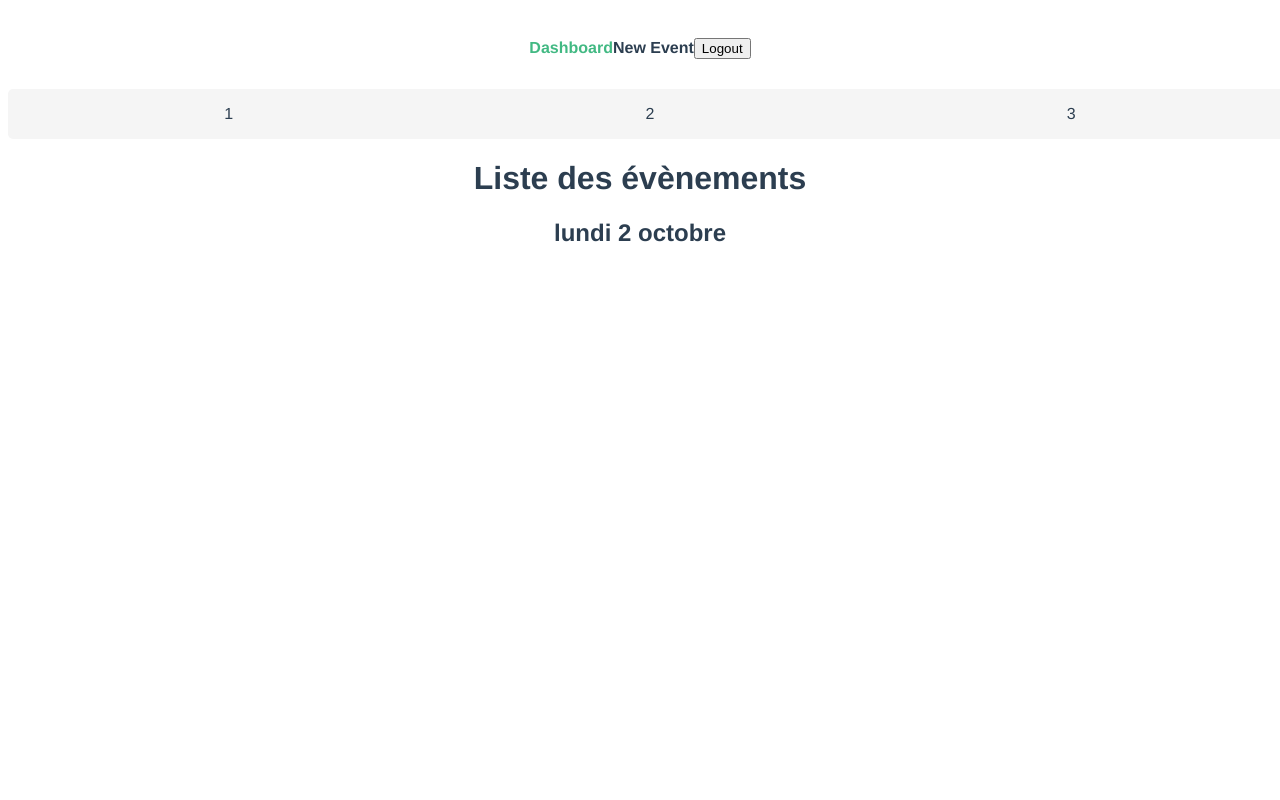
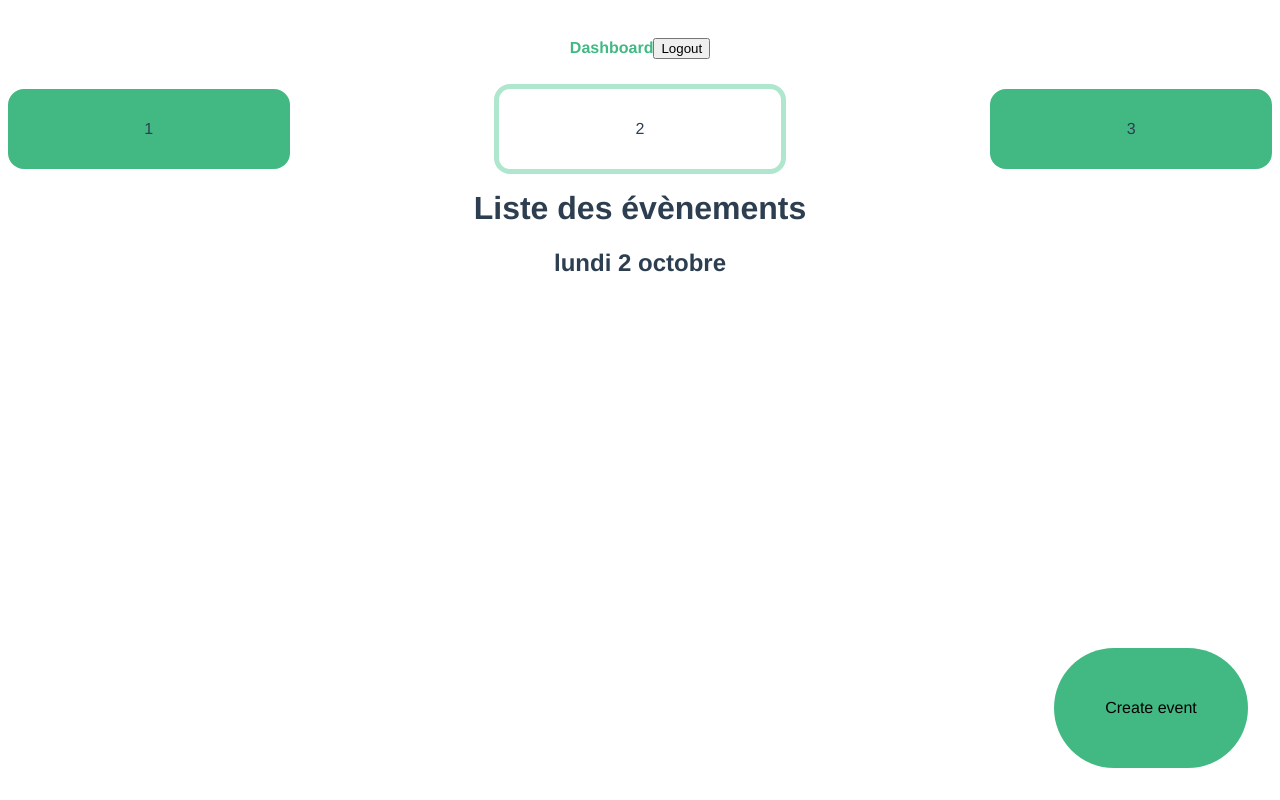
Before and after one commit to YanisDahmane/highday_app, a Vue app: page /app/dashboard in a window 1280 px wide. Built offline with nearby package versions, Linux system fonts and the light colour scheme; no server answers; sample sign-in values are in the browser's storage.

Commit message:
last push

```diff
--- a/src/components/AppHeader.vue
+++ b/src/components/AppHeader.vue
@@ -1,7 +1,6 @@
 <template>
   <nav>
     <router-link to="/app/dashboard">Dashboard</router-link>
-    <router-link to="/app/events/new">New Event</router-link>
     <button @click="logout()">Logout</button>
   </nav>
 </template>
--- a/src/components/DateSelector.vue
+++ b/src/components/DateSelector.vue
@@ -1,12 +1,12 @@
 <template>
   <div class="select-date">
-    <div id="previus-day" @click="setPreviousDay">
+    <div id="previus-day" class="selector" @click="setPreviousDay">
       {{ this.previousDay.getDate() }}
     </div>
     <div id="current-day">
       {{ this.actualDay.getDate() }}
     </div>
-    <div id="next-day" @click="setNextDay">
+    <div id="next-day" class="selector" @click="setNextDay">
       {{ this.nextDay.getDate() }}
     </div>
   </div>
@@ -52,22 +52,31 @@ export default {
     justify-content: space-between;
     align-items: center;
     width: 100%;
-    height: 50px;
-    background-color: #f5f5f5;
+    height: 80px;
     border-radius: 5px;
-    padding: 0 10px;
     margin-bottom: 20px;
   }
-  .select-date div {
+  .select-date .selector {
+    background-color: #42b983;
     display: flex;
     justify-content: center;
     align-items: center;
-    width: 100%;
+    width: 22vw;
     height: 100%;
+    border-radius: 16px;
+  }
+
+  .select-date #current-day {
+    border: 5px solid #aee7cd;
+    display: flex;
+    justify-content: center;
+    align-items: center;
+    width: 22vw;
+    height: 100%;
+    border-radius: 16px;
   }
   .select-date div:hover {
     cursor: pointer;
-    background-color: #e0e0e0;
   }
 
 </style>
--- a/src/views/app/Dashboard.vue
+++ b/src/views/app/Dashboard.vue
@@ -3,6 +3,9 @@
   <h1>Liste des évènements</h1>
   <h2>{{ date.toLocaleDateString('fr-FR', { weekday: 'long', day: 'numeric', month: 'long' })}}</h2>
   <event-list :events="events"></event-list>
+  <router-link to="/app/events/new" id="add-event">
+    Create event
+  </router-link>
 </template>
 
 <script>
@@ -42,3 +45,16 @@ export default {
   }
 };
 </script>
+
+<style>
+#add-event {
+  position: absolute;
+  background-color: #42b983;
+  padding: 4vw;
+  text-align: center;
+  vertical-align: center;
+  border-radius: 500px;
+  bottom: 4vh;
+  right: 4vh;
+}
+</style>
```
